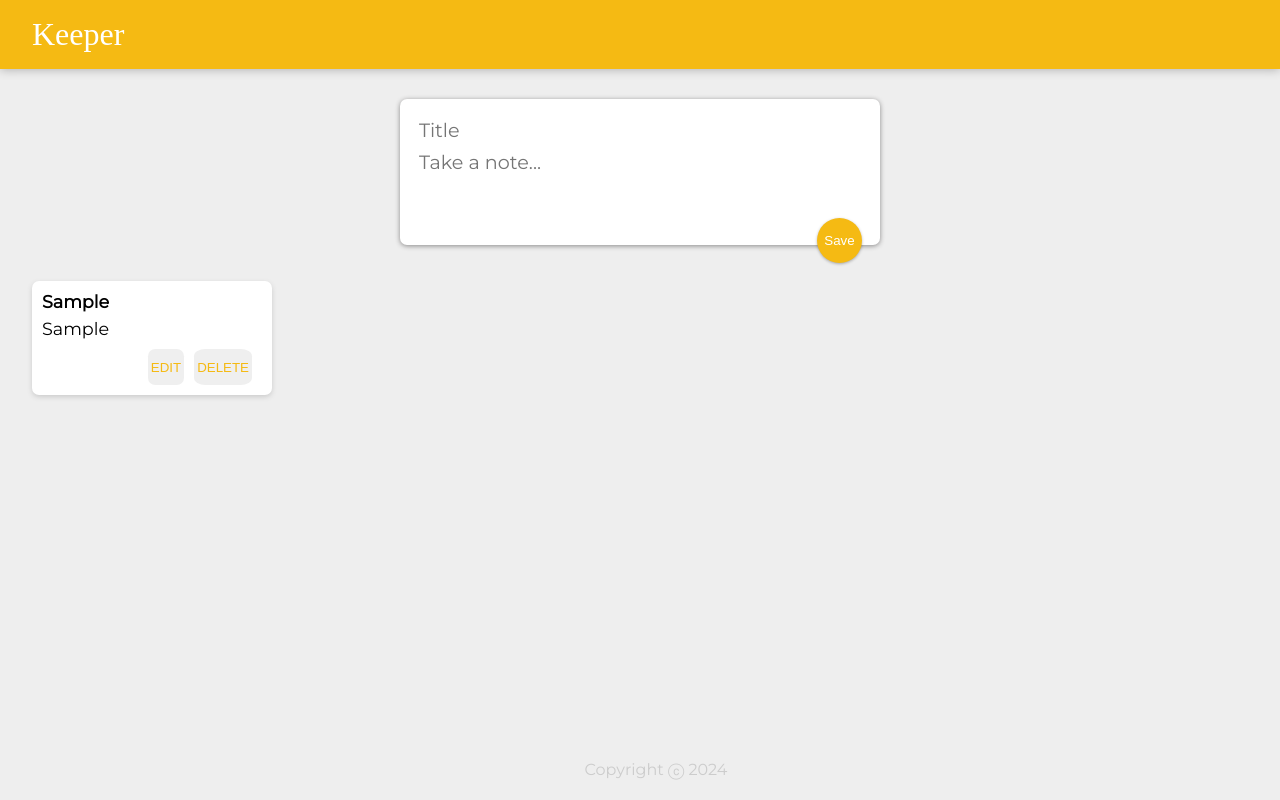
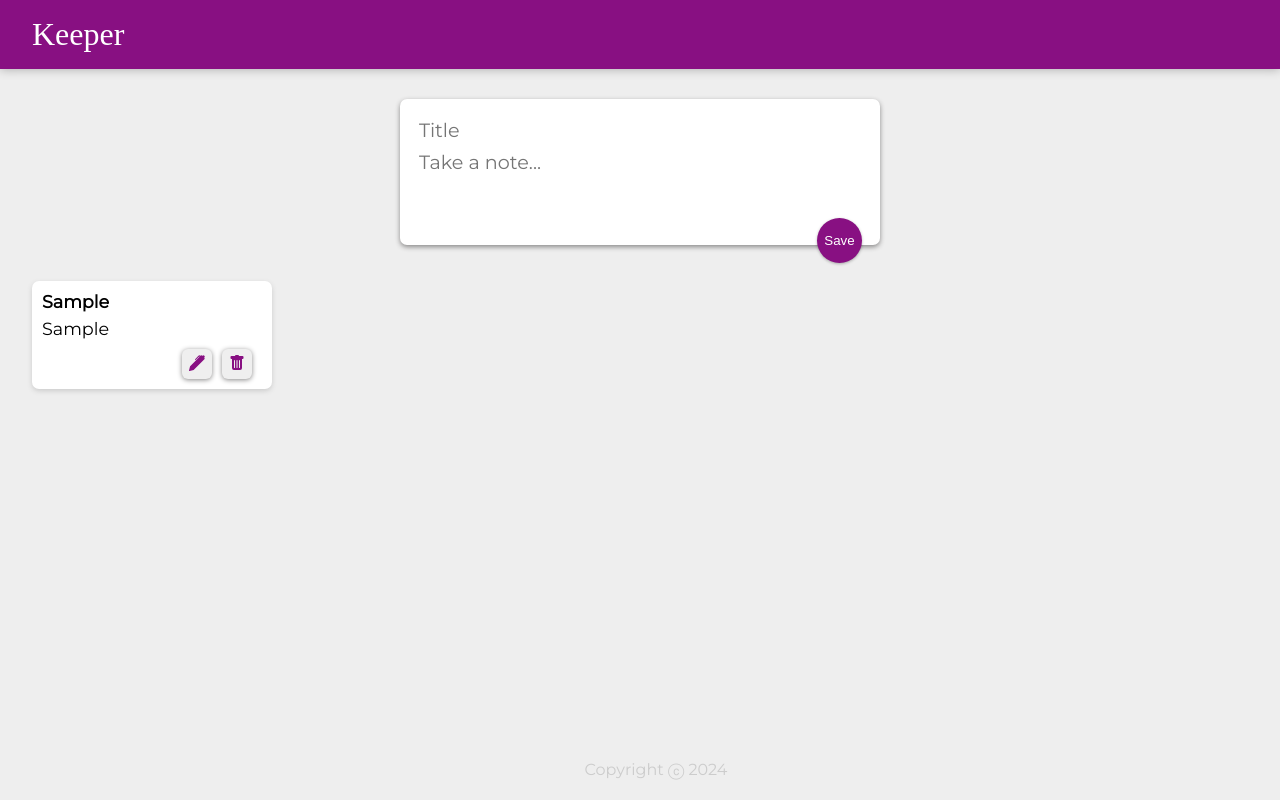
Before and after one commit to Hassaaan1010/Keeper, a React (Create React App) app: page / in a window 1280 px wide. Both pictures are taken after typing "Sample", "Sample" into the empty fields and a click on the button "Save". Built offline with nearby package versions, Linux system fonts and the light colour scheme; a web font is replaced by a local one.

Commit message:
comments and styling

```diff
--- a/public/styles.css
+++ b/public/styles.css
@@ -12,7 +12,8 @@ body {
 }
 
 header {
-  background-color: #f5ba13;
+  background-color: #881082;
+  /* #f5ba13; */
   margin: auto -16px;
   padding: 16px 32px;
   box-shadow: 0 0 10px 0 rgba(0, 0, 0, 0.3);
@@ -58,13 +59,15 @@ footer p {
 .note button {
   position: relative;
   margin-right: 10px;
-  color: #f5ba13;
+  color: #881082;
+  /* #f5ba13; */
+  box-shadow: 0 1px 5px rgb(138, 137, 137);
   border: none;
-  /* width: 36px; */
+  width: 30px;
   text-decoration: solid;
   border-radius: 20%;
   padding: 3px;
-  height: 36px;
+  height: 30px;
   cursor: pointer;
   outline: none;
 }
@@ -86,7 +89,7 @@ form {
   background: #fff;
   padding: 15px;
   border-radius: 7px;
-  box-shadow: 0 1px 5px rgb(138, 137, 137);
+  box-shadow: 0 2px 5px rgb(138, 137, 137);
 }
 form input,
 form textarea {
@@ -102,7 +105,8 @@ form button {
   position: absolute;
   right: 18px;
   bottom: -18px;
-  background: #f5ba13;
+  background: #881082;
+  /* #f5ba13; */
   color: #fff;
   border: none;
   border-radius: 50%;
--- a/src/components/App.jsx
+++ b/src/components/App.jsx
@@ -5,16 +5,27 @@ import Note from "./Note";
 import CreateArea from "./CreateArea";
 
 function App() {
-  let [noteList, setNoteList] = useState([]);
+  // List of Note objects to keep track of all notes
+  const [noteList, setNoteList] = useState([]);
+
+  // separated title and content state so that changeState functionality
+  // can be passed to different elements in the CreateArea component
   const [title, setTitle] = useState("");
   const [content, setContent] = useState("");
+
+  // id state for editing functionality in CreateArea component.
+  // when id is null, CreateArea functions as note Adder
+  // when id has value assigned, CreateArea functions as note Editor
   const [id, setId] = useState(null);
-  function addNote(obj, edit = false) {
+
+  // add item to list
+  function addNote(obj) {
     setNoteList((prevValue) => {
       return [...prevValue, obj];
     });
   }
 
+  // delete item from list
   function deleteNote(id) {
     setNoteList((prevValue) => {
       return prevValue.filter((val, index) => {
@@ -23,12 +34,17 @@ function App() {
     });
   }
 
+  // edit start renders the CreateArea component with the title and content of the Note to be edited
+  // called by EDIT button click in Note component
   function editNoteStart(id) {
+    //changing id state to use use CreateArea for editing notes instead of adding
     setId(id);
     setTitle(noteList[id].title);
     setContent(noteList[id].content);
   }
 
+  // performs the edit operation to the list
+  // called by SAVE button click in CreateArea component
   function editNoteEnd(id, newTitle, newContent) {
     setNoteList((prevValue) => {
       prevValue[id] = {
@@ -37,6 +53,7 @@ function App() {
       };
       return prevValue;
     });
+    //reset id to null to use CreateArea for adding notes instead of editing
     setId(null);
   }
 
@@ -49,10 +66,10 @@ function App() {
         id={id}
         title={title}
         content={content}
-        setId={setId}
         setTitle={setTitle}
         setContent={setContent}
       />
+      {/* render all notes in noteList */}
       {noteList.map((elem, index) => {
         return (
           <Note
--- a/src/components/CreateArea.jsx
+++ b/src/components/CreateArea.jsx
@@ -1,40 +1,38 @@
 import React, { useState } from "react";
 
 function CreateArea(props) {
-  const [edited, setEdited] = useState(false);
-
   return (
     <div>
       <form>
         <input
           name="title"
           placeholder="Title"
-          value={props.title}
+          // controlling variable title
           onChange={(event) => {
             props.setTitle(event.target.value);
           }}
+          value={props.title}
         />
         <textarea
           name="content"
           placeholder="Take a note..."
           rows="3"
-          value={props.content}
+          // controlling variable content
           onChange={(event) => {
             props.setContent(event.target.value);
           }}
+          value={props.content}
         />
         <button
-          id="addButton"
           onClick={(event) => {
             event.preventDefault();
+            // if no Note is being edited, id is null
             if (props.id == null) {
-              props.addNote(
-                { title: props.title, content: props.content },
-                edited
-              );
+              props.addNote({ title: props.title, content: props.content });
             } else {
               props.editEnd(props.id, props.title, props.content);
             }
+            // reset Create Area to empty
             props.setTitle("");
             props.setContent("");
           }}
--- a/src/components/Footer.jsx
+++ b/src/components/Footer.jsx
@@ -1,6 +1,7 @@
 import React from "react";
 
 function Footer() {
+  // to dynamically update year
   const year = new Date().getFullYear();
   return (
     <footer>
--- a/src/components/Note.jsx
+++ b/src/components/Note.jsx
@@ -1,28 +1,52 @@
 import React from "react";
 
 function Note(props) {
+  // Note component
   return (
     <div className="note">
       <h1>{props.title}</h1>
       <p>{props.content}</p>
 
+      {/* DELETE BUTTON */}
       <button
         className="delete"
         name="delete"
+        // delete Note
         onClick={() => {
           props.delete(props.id);
         }}
       >
-        DELETE
+        <svg
+          xmlns="http://www.w3.org/2000/svg"
+          width="16"
+          height="16"
+          fill="currentColor"
+          className="bi bi-trash-fill"
+          viewBox="0 0 16 16"
+        >
+          <path d="M2.5 1a1 1 0 0 0-1 1v1a1 1 0 0 0 1 1H3v9a2 2 0 0 0 2 2h6a2 2 0 0 0 2-2V4h.5a1 1 0 0 0 1-1V2a1 1 0 0 0-1-1H10a1 1 0 0 0-1-1H7a1 1 0 0 0-1 1zm3 4a.5.5 0 0 1 .5.5v7a.5.5 0 0 1-1 0v-7a.5.5 0 0 1 .5-.5M8 5a.5.5 0 0 1 .5.5v7a.5.5 0 0 1-1 0v-7A.5.5 0 0 1 8 5m3 .5v7a.5.5 0 0 1-1 0v-7a.5.5 0 0 1 1 0" />
+        </svg>
       </button>
+
+      {/* EDIT BUTTON */}
       <button
         className="edit"
         name="edit"
+        // start editing note in CreateArea
         onClick={() => {
           props.editStart(props.id);
         }}
       >
-        EDIT
+        <svg
+          xmlns="http://www.w3.org/2000/svg"
+          width="16"
+          height="16"
+          fill="currentColor"
+          className="bi bi-pen-fill"
+          viewBox="0 0 16 16"
+        >
+          <path d="m13.498.795.149-.149a1.207 1.207 0 1 1 1.707 1.708l-.149.148a1.5 1.5 0 0 1-.059 2.059L4.854 14.854a.5.5 0 0 1-.233.131l-4 1a.5.5 0 0 1-.606-.606l1-4a.5.5 0 0 1 .131-.232l9.642-9.642a.5.5 0 0 0-.642.056L6.854 4.854a.5.5 0 1 1-.708-.708L9.44.854A1.5 1.5 0 0 1 11.5.796a1.5 1.5 0 0 1 1.998-.001" />
+        </svg>
       </button>
     </div>
   );
```
Also changed, not shown: src/index.js (+0 -15 lines).
